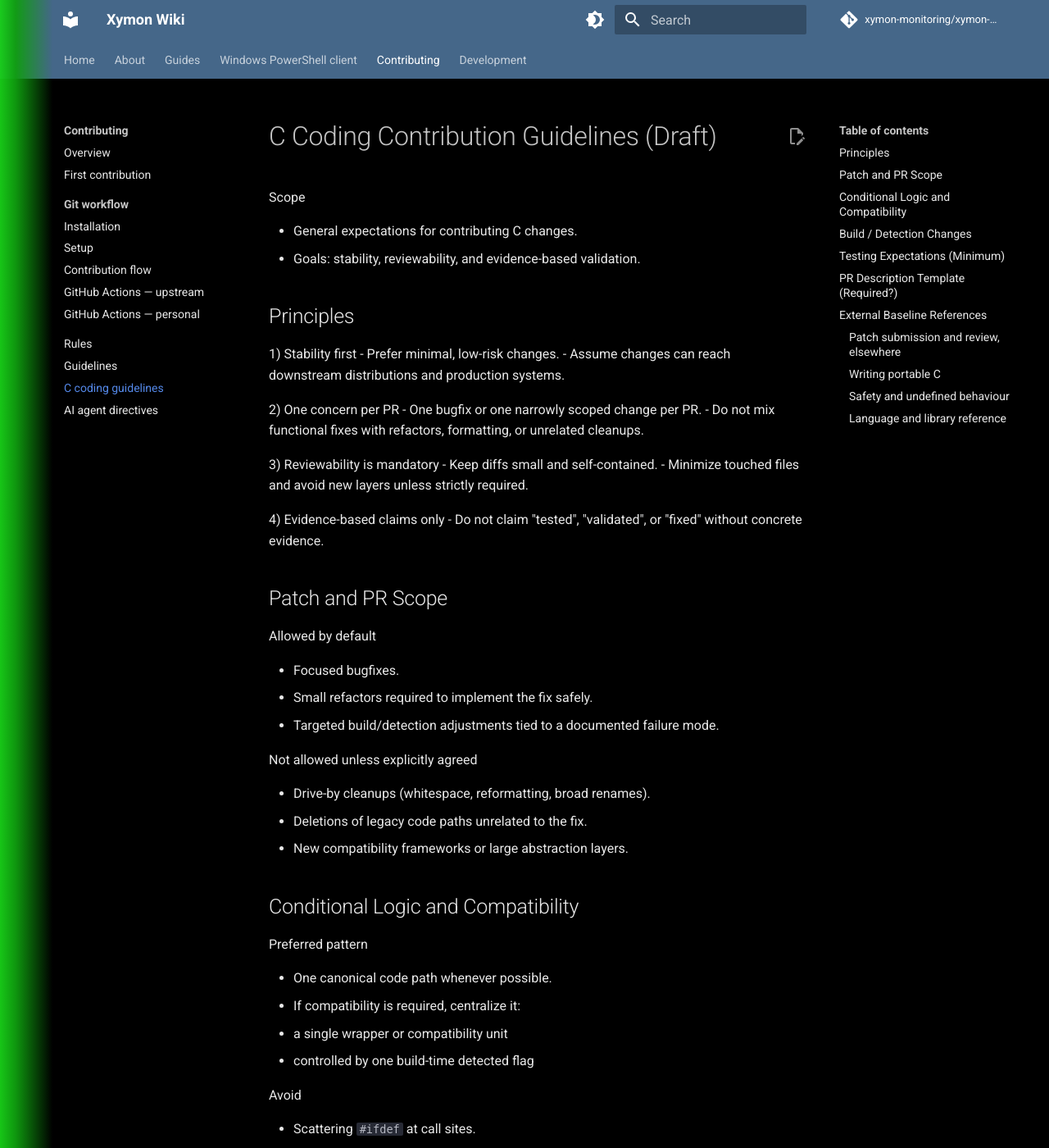
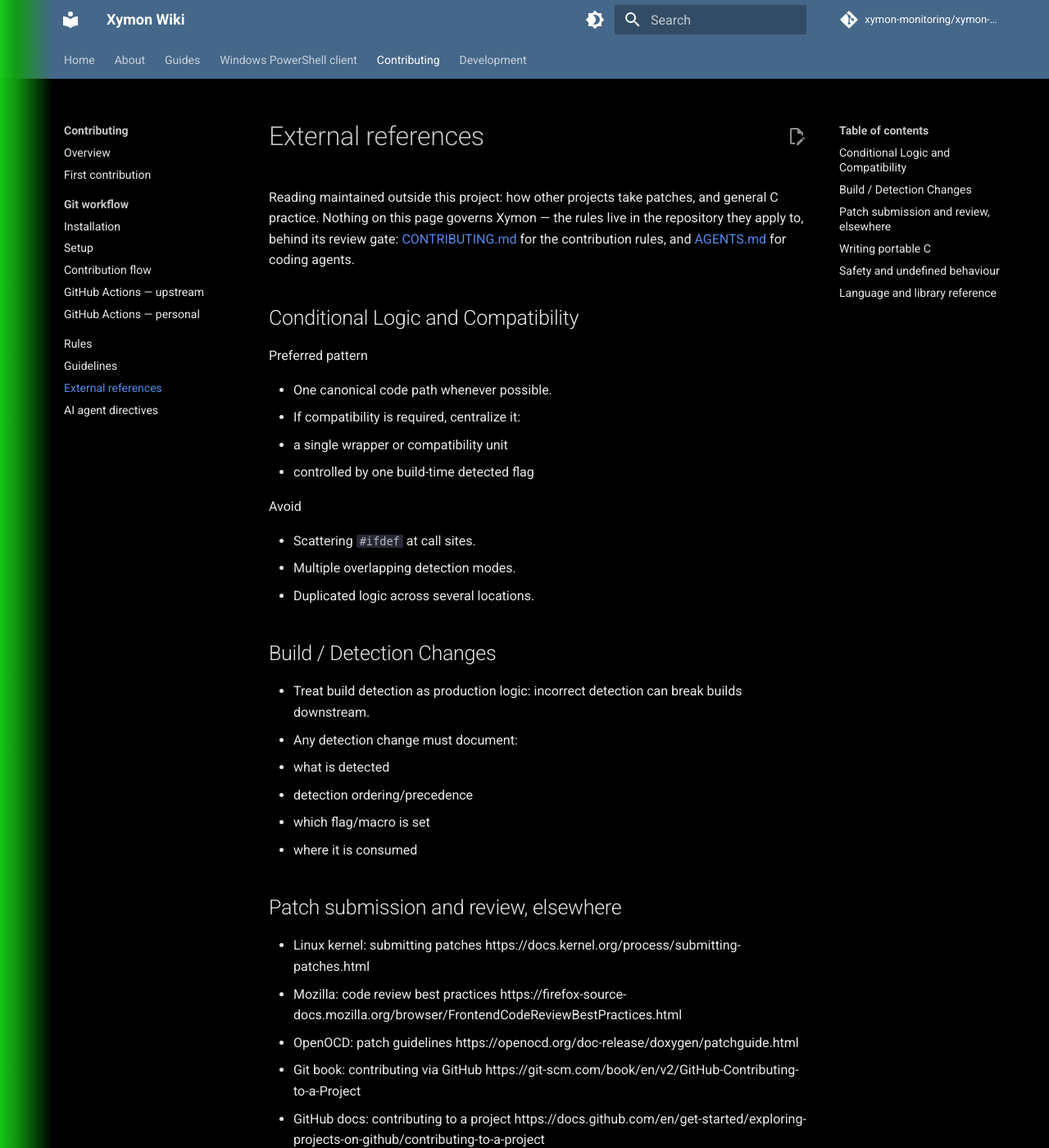
Before and after one commit to xymon-monitoring/xymon-wiki, an MkDocs documentation site: the page built from docs/contributing/c-coding-contribution-guidelines.md, in a window 1280 px wide and 1400 px high. Shown: the whole window at 82% size. Built offline with MkDocs 1.6.1 and Material for MkDocs 9.7.7, drawn with Linux system fonts in a browser that asks for light colours; comment, search, counter and statistics services are not loaded; some of the changed text lies outside the part shown.

Commit message:
contributing: make the references page carry references
The page was titled for C coding guidance and was, in substance, Xymon's
contribution process restated: principles, patch scope, testing expectations and
a pull request template. All four are rules that govern one repository, and a
rule about contributing to a reviewed repository cannot live on a wiki that is
pushed to directly. They are already stated, in that repository's
CONTRIBUTING.md, in its own words.

What is left is what the wiki can hold: reading maintained outside this project.
The title and the nav entry say so, and the preamble points at CONTRIBUTING.md
and AGENTS.md for anything that governs.

Removing the pull request template also removes one of three competing
prescriptions for a pull request body; the AI agent page still carries another.

Two sections are deliberately left behind. "Conditional Logic and Compatibility"
and "Build / Detection Changes" are the page's only C-language content and they
are rules rather than references, so they belong in the repository too -- but
deleting them here before they land there would leave them written down nowhere.

```diff
--- a/docs/contributing/c-coding-contribution-guidelines.md
+++ b/docs/contributing/c-coding-contribution-guidelines.md
@@ -1,42 +1,15 @@
-# C Coding Contribution Guidelines (Draft)
+# External references
 
-Scope
-
-- General expectations for contributing C changes.
-- Goals: stability, reviewability, and evidence-based validation.
-
-## Principles
-
-1) Stability first
-- Prefer minimal, low-risk changes.
-- Assume changes can reach downstream distributions and production systems.
-
-2) One concern per PR
-- One bugfix or one narrowly scoped change per PR.
-- Do not mix functional fixes with refactors, formatting, or unrelated cleanups.
-
-3) Reviewability is mandatory
-- Keep diffs small and self-contained.
-- Minimize touched files and avoid new layers unless strictly required.
-
-4) Evidence-based claims only
-- Do not claim "tested", "validated", or "fixed" without concrete evidence.
-
-## Patch and PR Scope
-
-Allowed by default
-
-- Focused bugfixes.
-- Small refactors required to implement the fix safely.
-- Targeted build/detection adjustments tied to a documented failure mode.
-
-Not allowed unless explicitly agreed
-
-- Drive-by cleanups (whitespace, reformatting, broad renames).
-- Deletions of legacy code paths unrelated to the fix.
-- New compatibility frameworks or large abstraction layers.
+Reading maintained outside this project: how other projects take patches, and
+general C practice. Nothing on this page governs Xymon — the rules live in the
+repository they apply to, behind its review gate:
+[CONTRIBUTING.md](https://github.com/xymon-monitoring/xymon/blob/main/CONTRIBUTING.md)
+for the contribution rules, and
+[AGENTS.md](https://github.com/xymon-monitoring/xymon/blob/main/AGENTS.md) for
+coding agents.
 
 ## Conditional Logic and Compatibility
+
 
 Preferred pattern
 
@@ -53,6 +26,7 @@
 
 ## Build / Detection Changes
 
+
 - Treat build detection as production logic: incorrect detection can break builds downstream.
 - Any detection change must document:
   - what is detected
@@ -60,39 +34,7 @@
   - which flag/macro is set
   - where it is consumed
 
-## Testing Expectations (Minimum)
-
-For any PR that touches build logic or external dependencies:
-
-- Provide:
-  - configure/build confirmation (commands + key output excerpts)
-  - runtime sanity check if applicable
-
-Always include environment details:
-
-- OS
-- compiler
-- relevant dependency versions
-- install method (packages vs custom)
-
-## PR Description Template (Required?)
-
-- Problem:
-- Reproduction:
-- Root cause:
-- Change summary:
-- Risk assessment:
-- Build tested on:
-  - OS:
-  - Compiler:
-  - Dependency versions:
-  - Install method:
-- Runtime checks (if applicable):
-- Notes for packagers/maintainers:
-
-## External Baseline References
-
-### Patch submission and review, elsewhere
+## Patch submission and review, elsewhere
 
 - Linux kernel: submitting patches
   https://docs.kernel.org/process/submitting-patches.html
@@ -105,7 +47,7 @@
 - GitHub docs: contributing to a project
   https://docs.github.com/en/get-started/exploring-projects-on-github/contributing-to-a-project
 
-### Writing portable C
+## Writing portable C
 
 - Autoconf manual: portable C and C++ programming
   https://www.gnu.org/software/autoconf/manual/autoconf.html#Portable-C-and-C_002b_002b
@@ -114,14 +56,14 @@
 - comp.lang.c FAQ
   https://c-faq.com/
 
-### Safety and undefined behaviour
+## Safety and undefined behaviour
 
 - SEI CERT C Coding Standard
   https://cmu-sei.github.io/secure-coding-standards/sei-cert-c-coding-standard/
 - LLVM: what every C programmer should know about undefined behavior
   https://blog.llvm.org/2011/05/what-every-c-programmer-should-know.html
 
-### Language and library reference
+## Language and library reference
 
 - cppreference, C section
   https://en.cppreference.com/c
--- a/mkdocs.yml
+++ b/mkdocs.yml
@@ -74,7 +74,7 @@
           - GitHub Actions — personal: contributing/git/git-actions-personal-workflow.md
       - Rules: contributing/git/git-rules.md
       - Guidelines: contributing/git/git-guidelines.md
-      - C coding guidelines: contributing/c-coding-contribution-guidelines.md
+      - External references: contributing/c-coding-contribution-guidelines.md
       - AI agent directives: contributing/ai-agent-contribution-directives.md
   - Development:
       - Legacy SourceForge/SVN guide: development/developer-guide-legacy-sourceforge-svn.md
```
